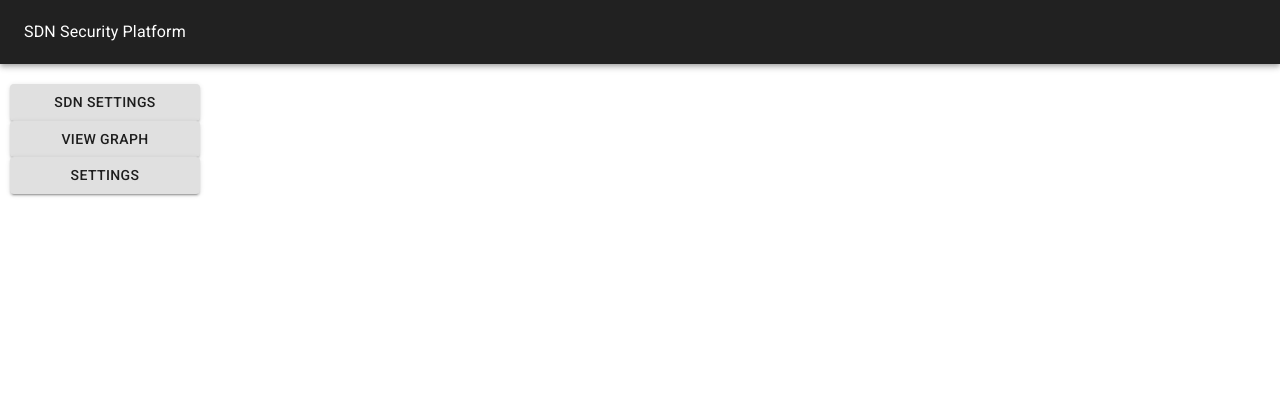
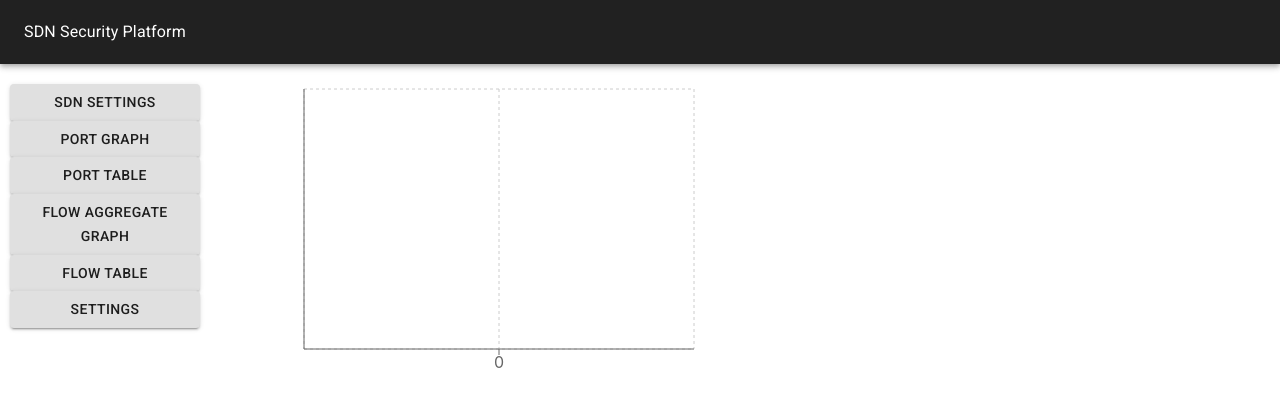
Before and after one commit to chrissayon/sdn_security_platform_frontend, a React (Create React App) app: page /port-graph in a window 1280 px wide. Shown: the top 406 px of the page. Built offline with nearby package versions, Linux system fonts and the light colour scheme; no server answers.

Commit message:
Graph template made

```diff
--- /dev/null
+++ b/src/Components/Graph/FlowAggregateGraph.js
@@ -0,0 +1,79 @@
+import React, { Component } from 'react';
+import axios from 'axios';
+import {
+    LineChart, Line, XAxis, YAxis, CartesianGrid, Tooltip, Legend,
+} from 'recharts';
+
+const data = [
+    {
+      name: 'Page A', uv: 4000, pv: 2400, amt: 2400,
+    },
+    {
+      name: 'Page B', uv: 3000, pv: 1398, amt: 2210,
+    },
+    {
+      name: 'Page C', uv: 2000, pv: 9800, amt: 2290,
+    },
+    {
+      name: 'Page D', uv: 2780, pv: 3908, amt: 2000,
+    },
+    {
+      name: 'Page E', uv: 1890, pv: 4800, amt: 2181,
+    },
+    {
+      name: 'Page F', uv: 2390, pv: 3800, amt: 2500,
+    },
+    {
+      name: 'Page G', uv: 3490, pv: 4300, amt: 2100,
+    },
+];
+
+class FlowAggregateGraph extends Component {
+    state = {
+        portList : [
+            { x: 0, y: 0 }
+        ]
+    }
+
+    componentDidMount() {
+        this.getData(); //Get data first time
+        this.interval = setInterval(() => { //wait 5 seconds and rerun it
+            this.getData();
+        }, 5000);
+    }
+
+
+    componentWillUnmount() {
+        clearInterval(this.interval)
+    }
+
+
+    getData() {
+        axios.get('http://127.0.0.1:8000/sdn_communication/flow_agg_stats/')
+            .then((response) => {
+                let graphData = this.state;
+                console.log(response)
+                console.log(response.data.byte_count)
+                graphData.portList.push({ x: response.data.last_modified, y: response.data.byte_count})
+                console.log(graphData)
+            })
+    }
+
+
+    render () {
+        return (
+        <LineChart
+            width={500}
+            height={300}
+            data={this.state.portList}
+            margin={{top: 5, right: 30, left: 20, bottom: 5,}}
+        >
+            <CartesianGrid strokeDasharray="3 3" />
+            <XAxis />
+            <YAxis />
+        </LineChart>
+        )
+    }
+};
+
+export default FlowAggregateGraph;
--- a/src/Components/UI/JsonPairs/JsonPairs.js
+++ b/src/Components/UI/JsonPairs/JsonPairs.js
@@ -6,9 +6,8 @@ const jsonPairs = (props) => {
 
     return(
         Object.keys(props.jsonList).map((header, index) => (
-            <Box width={2/3} flexWrap="nowrap" display="flex" flexDirection="row" border={1}>
+            <Box  key = { index }  width={ 2/3 } flexWrap="nowrap" display="flex" flexDirection="row" border={1}>
                 <JsonPair
-                    key = { index }
                     header = { header }
                     value = { props.jsonList[header] }
                 >
--- a/src/Containers/MainBody/MainBody.js
+++ b/src/Containers/MainBody/MainBody.js
@@ -6,7 +6,7 @@ import SideButtons from './SideButtons/SideButtons'
 
 import sdnGraph from '../../Components/Graph/Graph';
 import rechartGraph from '../../Components/Graph/rechartGraph';
-
+import FlowAggregateGraph from '../../Components/Graph/FlowAggregateGraph'
 
 
 import { makeStyles } from '@material-ui/core/styles'
@@ -43,6 +43,7 @@ class MainBody extends Component {
                     <Grid item xs={10} style={{width: "100%"}}>
 
                             <Switch>
+                                <Route path={'/port-graph'} component={FlowAggregateGraph}/>
                                 <Route path={'/sdn-settings'} component={Settings}/>
                                 <Route path={'/graphs'} component={sdnGraph}/>
                                 <Route exact path={'/'} component={null}/>
--- a/src/Containers/MainBody/Settings/Settings.js
+++ b/src/Containers/MainBody/Settings/Settings.js
@@ -16,7 +16,7 @@ class Settings extends Component {
         this.getData(); //Get data first time
         this.interval = setInterval(() => { //wait 5 seconds and rerun it
             this.getData();
-        }, 10000);
+        }, 20000);
     }
 
 
--- a/src/Containers/MainBody/SideButtons/SideButtons.js
+++ b/src/Containers/MainBody/SideButtons/SideButtons.js
@@ -13,13 +13,28 @@ class SideButtons extends Component {
                 route: '/sdn-settings'
             },
             {
-                name: 'View Graph',
+                name: 'Port Graph',
                 key: 1,
-                route: '/graphs'
+                route: '/port-graph'
+            },
+            {
+                name: 'Port Table',
+                key: 2,
+                route: '/port-table'
+            },
+            {
+                name: 'Flow Aggregate Graph',
+                key: 3,
+                route: '/flow-aggregate-graph'
+            },
+            {
+                name: 'Flow Table',
+                key: 4,
+                route: '/flow-table'
             },
             {
                 name: 'Settings',
-                key: 2,
+                key: 5,
                 route: '/settings'
             }
         ]
```
